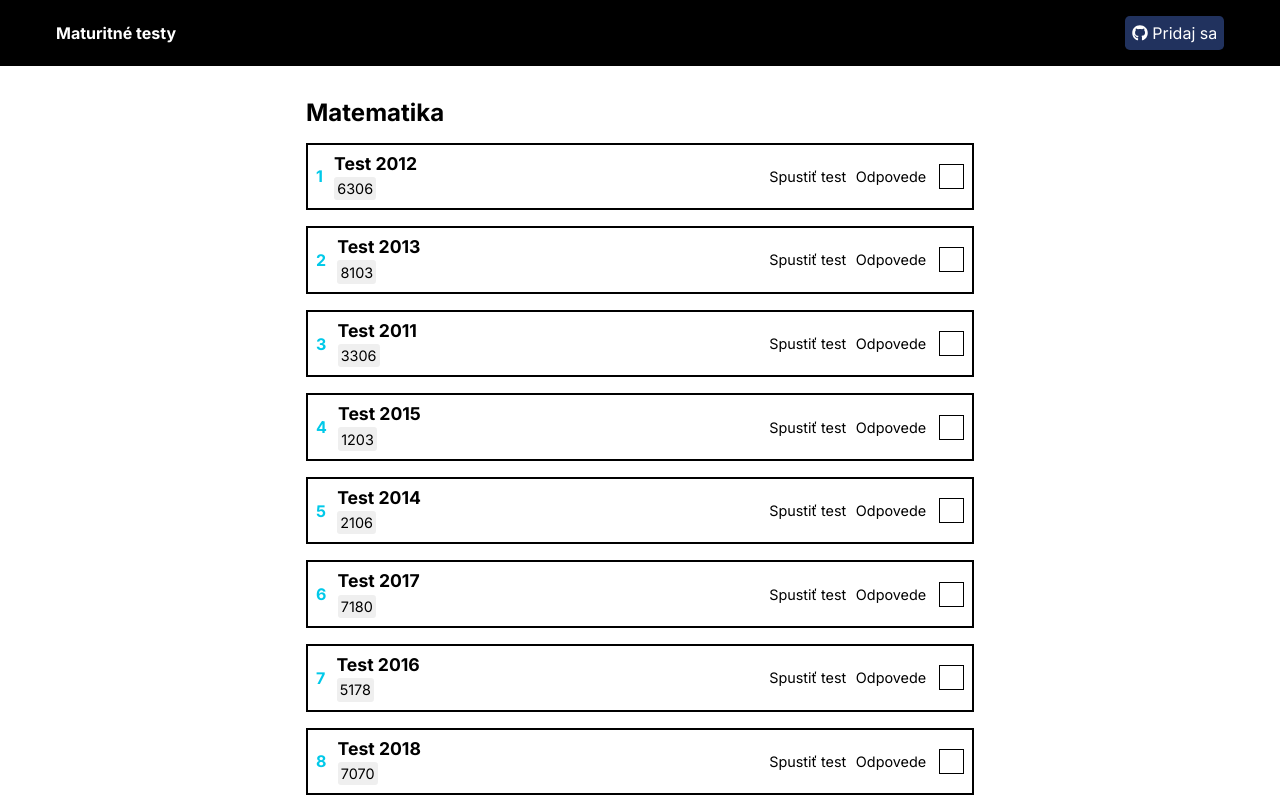
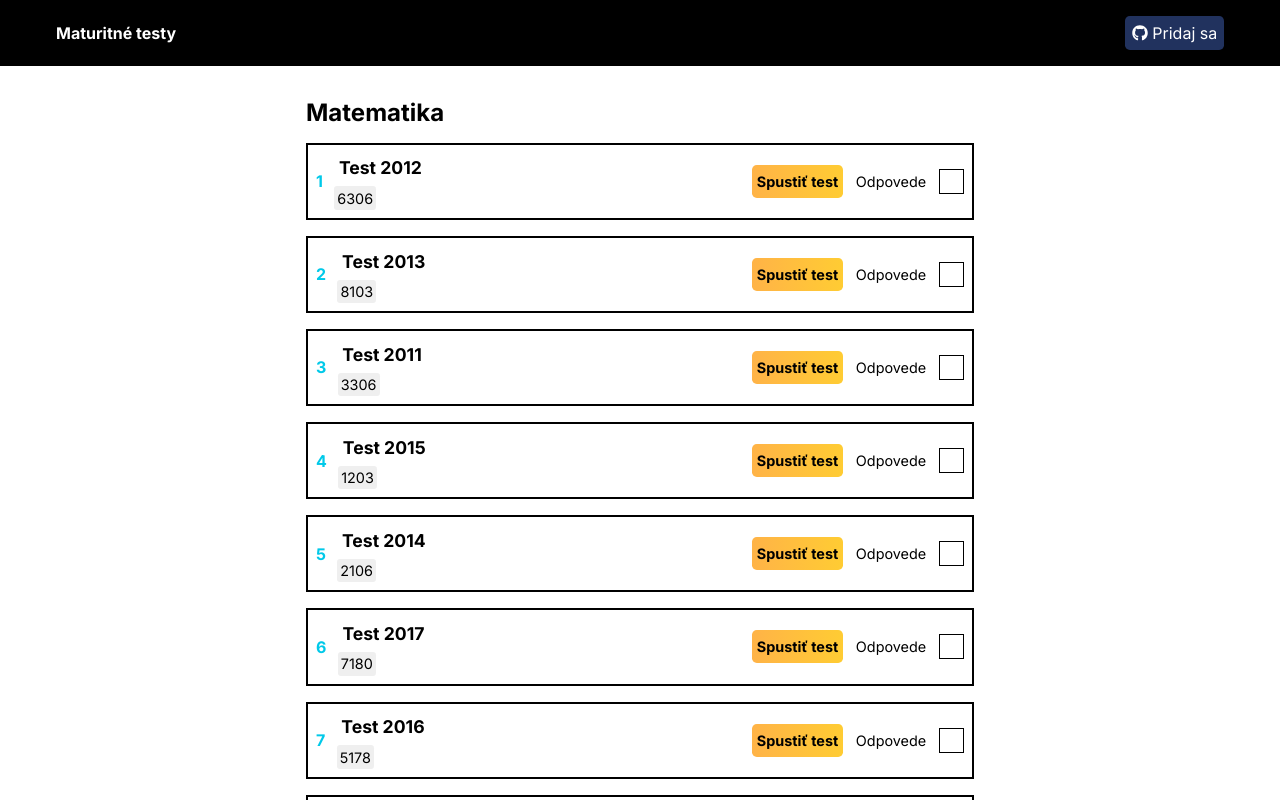
Before and after one commit to AdamAlberty/maturitne-testy, a React (Create React App) app: page / in a window 1280 px wide. Shown: the top 800 px of the page. Built offline with nearby package versions, Linux system fonts and the light colour scheme.

Commit message:
Add test scores to home page

```diff
--- a/src/components/Question.js
+++ b/src/components/Question.js
@@ -92,7 +92,7 @@ const QuestionWrapper = styled.div`
 
     & > div {
       font-size: 1.2rem;
-      padding: 0.5rem 1rem;
+      padding: 0.8rem 1.3rem;
       border: 2px solid black;
     }
   }
--- a/src/components/TestItem.js
+++ b/src/components/TestItem.js
@@ -11,12 +11,21 @@ const TestItem = (props) => {
           <a href={props.testLink} target="_blank" rel="noopener noreferrer">
             {props.name}
           </a>
-          <div className="code">{props.code}</div>
+          <div className="left-bottom">
+            <div className="code">{props.code}</div>
+            {typeof props.testScore === "number" && (
+              <div className="test-score">
+                {((props.testScore / 30) * 100).toFixed(2)}%
+              </div>
+            )}
+          </div>
         </div>
       </div>
 
       <div className="right">
-        <Link to={`/test/${props.slug}`}>Spustiť test</Link>
+        <Link className="start-test-button" to={`/test/${props.slug}`}>
+          Spustiť test
+        </Link>
 
         <a href={props.keysLink} target="_blank" rel="noopener noreferrer">
           Odpovede
@@ -43,17 +52,6 @@ const ItemWrapper = styled.div`
   .right {
     display: flex;
     align-items: center;
-    a {
-      display: inline-block;
-      padding: 0.3rem;
-      text-decoration: none;
-      font-size: 0.9rem;
-
-      &:hover {
-        color: white;
-        background-color: black;
-      }
-    }
   }
 
   .left {
@@ -67,6 +65,11 @@ const ItemWrapper = styled.div`
     }
   }
 
+  .left-bottom {
+    display: flex;
+    align-items: center;
+  }
+
   .code {
     padding: 0.2rem;
     font-size: 0.9rem;
@@ -74,6 +77,36 @@ const ItemWrapper = styled.div`
     margin-top: 0.2rem;
     border-radius: 0.2rem;
     background-color: #efefef;
+    margin-right: 0.5rem;
+  }
+
+  .test-score {
+    font-size: 1.1rem;
+    font-family: monospace;
+  }
+
+  .start-test-button {
+    background: linear-gradient(to right, #ffb347, #ffcc33);
+    font-weight: bold;
+    margin-right: 0.5rem;
+    padding: 0.5rem 0.3rem;
+    border-radius: 0.3rem;
+
+    &:hover {
+      box-shadow: rgba(100, 100, 111, 0.2) 0px 7px 29px 0px;
+      color: white;
+    }
+  }
+
+  a {
+    display: inline-block;
+    padding: 0.3rem;
+    text-decoration: none;
+    font-size: 0.9rem;
+
+    &:hover {
+      color: green;
+    }
   }
 
   .number {
--- a/src/components/TestsList.js
+++ b/src/components/TestsList.js
@@ -5,6 +5,7 @@ import { useEffect, useState } from "react"
 
 const TestsList = () => {
   const [completedTests, setCompletedTests] = useState([])
+  const [testScores, setTestScores] = useState({})
 
   useEffect(() => {
     const completedTestsFromStorage = JSON.parse(
@@ -13,7 +14,14 @@ const TestsList = () => {
     if (completedTestsFromStorage) {
       setCompletedTests(completedTestsFromStorage)
     } else {
-      localStorage.setItem("completedTests", JSON.stringify([1, 2, 3, 4]))
+      localStorage.setItem("completedTests", JSON.stringify([]))
+    }
+
+    const testScoresFromStorage = JSON.parse(localStorage.getItem("testScores"))
+    if (!testScoresFromStorage) {
+      localStorage.setItem("testScores", JSON.stringify({}))
+    } else {
+      setTestScores(testScoresFromStorage)
     }
   }, [])
 
@@ -39,6 +47,7 @@ const TestsList = () => {
       <h2>Matematika</h2>
       {tests.map((test) => (
         <TestItem
+          testScore={testScores[test.id]}
           completed={completedTests.includes(test.id)}
           code={test.code}
           handleCompleted={handleCompleted}
--- a/src/pages/Test.js
+++ b/src/pages/Test.js
@@ -16,7 +16,6 @@ const Test = () => {
     const newUserAnswers = userAnswers
     newUserAnswers[questionNumber - 1] = answer
     setUserAnswers(newUserAnswers)
-    console.log(userAnswers)
   }
 
   const handleTestSubmit = () => {
@@ -35,6 +34,15 @@ const Test = () => {
       }
     })
 
+    const testScores = JSON.parse(localStorage.getItem("testScores"))
+    if (!testScores) {
+      const newScores = { [testKeys.id]: score }
+      localStorage.setItem("testScores", JSON.stringify(newScores))
+    } else {
+      testScores[testKeys.id] = score
+      localStorage.setItem("testScores", JSON.stringify(testScores))
+    }
+
     setUserStats({ score: score })
     setEvaluationModal(true)
   }
@@ -46,13 +54,29 @@ const Test = () => {
       </header>
 
       <main className="questions">
-        {testKeys.questions.map((question) => (
+        <div className="question-columns">
+          <div>
+            {testKeys.questions.slice(0, 20).map((question) => (
               <Question
+                key={question.number}
                 number={question.number}
                 type={question.type}
                 handleAnswer={handleAnswer}
               />
             ))}
+          </div>
+
+          <div>
+            {testKeys.questions.slice(20, 30).map((question) => (
+              <Question
+                key={question.number}
+                number={question.number}
+                type={question.type}
+                handleAnswer={handleAnswer}
+              />
+            ))}
+          </div>
+        </div>
 
         <button onClick={handleTestSubmit} className="finish-button">
           Skontroluj si výsledky
@@ -73,7 +97,19 @@ const TestWrapper = styled.div`
 
   .questions {
     max-width: 400px;
+    @media (min-width: 800px) {
+      max-width: 800px;
+    }
+
     margin: 0 auto 3rem auto;
+  }
+
+  .question-columns {
+    @media (min-width: 800px) {
+      display: grid;
+      grid-template-columns: 1fr 1fr;
+      gap: 3rem;
+    }
   }
 
   .finish-button {
```
Also changed, not shown: 1 other file (tests, documents, lock files or other folders). Lines whose indentation alone changed are shown as unchanged.
